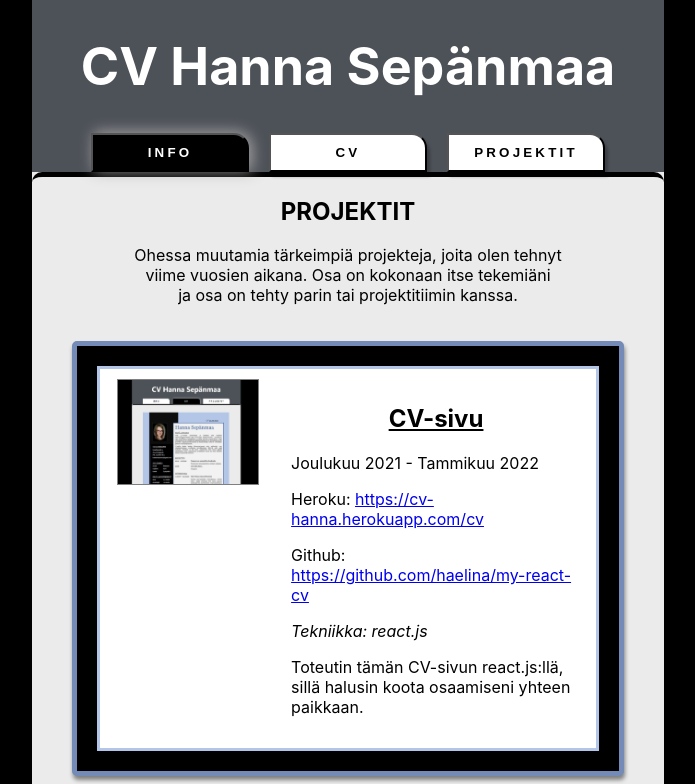
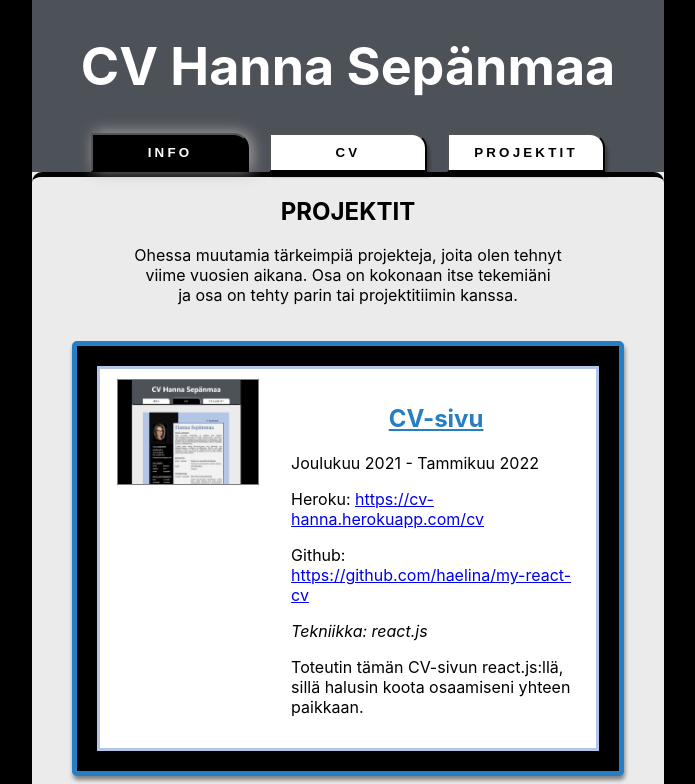
Before and after one commit to haelina/my-react-cv, a React (Create React App) app: page /projects in a window 1280 px wide. Shown: the top 784 px of the page, without its empty margins (292-987 px from the left). Built offline with nearby package versions, Linux system fonts and the light colour scheme.

Commit message:
Modify colors

```diff
--- a/src/styles/ProjectCard.scss
+++ b/src/styles/ProjectCard.scss
@@ -1,5 +1,5 @@
 .projectcard {
-  border: 5px solid rgba(115, 139, 182, 255);
+  border: 5px solid rgb(38, 126, 197);
   padding: 20px;
   margin: 10px 40px;
   border-radius: 5px;
@@ -25,6 +25,7 @@
     border-right: 3px solid rgba(180, 198, 231, 255);
 
     h2 {
+      color: rgb(38, 126, 197);
       text-align: center;
       text-decoration: underline;
     }
```
